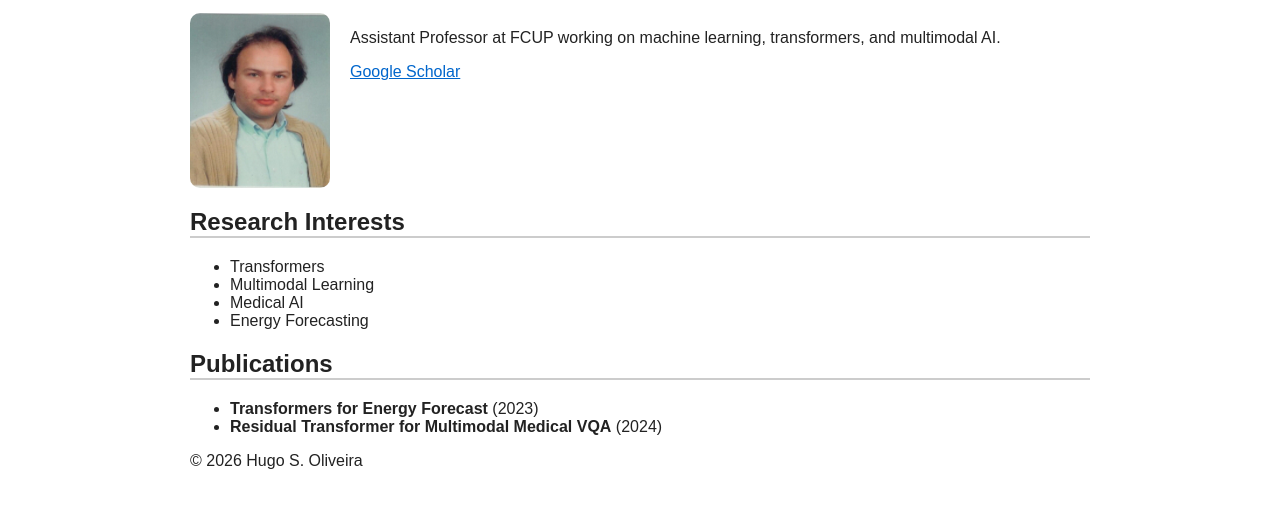
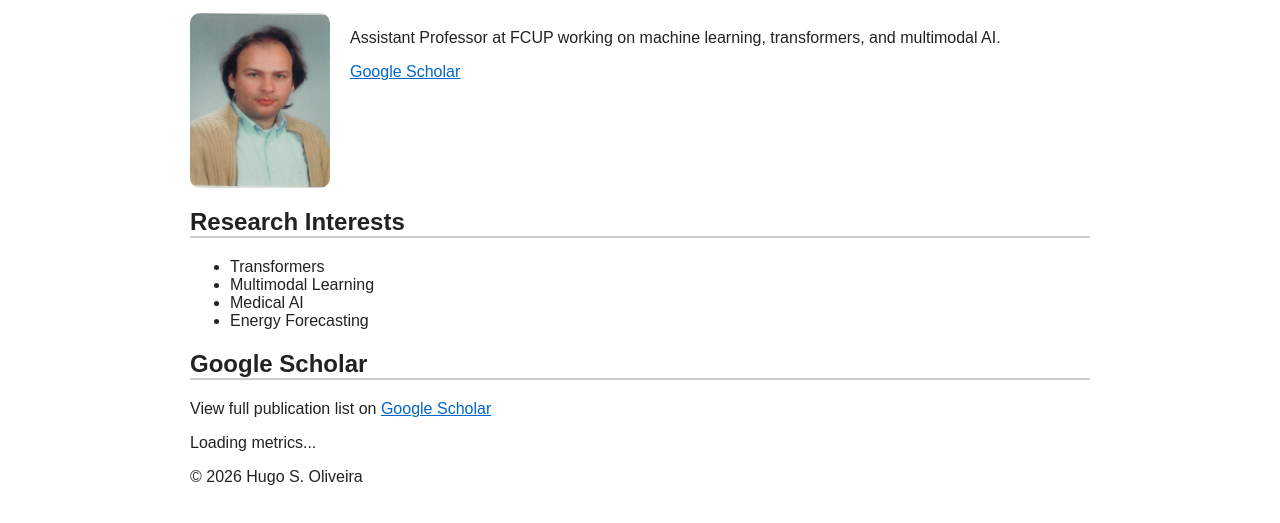
Before and after one commit to hsouporto/hsouporto.github.io, a plain HTML site: page index.html in a window 1280 px wide. Shown: the part 121-644 px from the top of the page. Drawn offline with Linux system fonts and the light colour scheme.

Commit message:
first template commit

```diff
--- a/index.html
+++ b/index.html
@@ -41,10 +41,20 @@
 </section>
 
 <section>
-    <h2>Publications</h2>
-    <ul id="pub-list">
-        <li>Loading publications...</li>
-    </ul>
+    <h2>Google Scholar</h2>
+
+    <div class="scholar-box">
+        <p>
+            View full publication list on
+            <a href="https://scholar.google.com/citations?user=TGPUMvYAAAAJ&hl=en" target="_blank">
+                Google Scholar
+            </a>
+        </p>
+
+        <div id="scholar-stats">
+            Loading metrics...
+        </div>
+    </div>
 </section>
 
 <footer>
```
